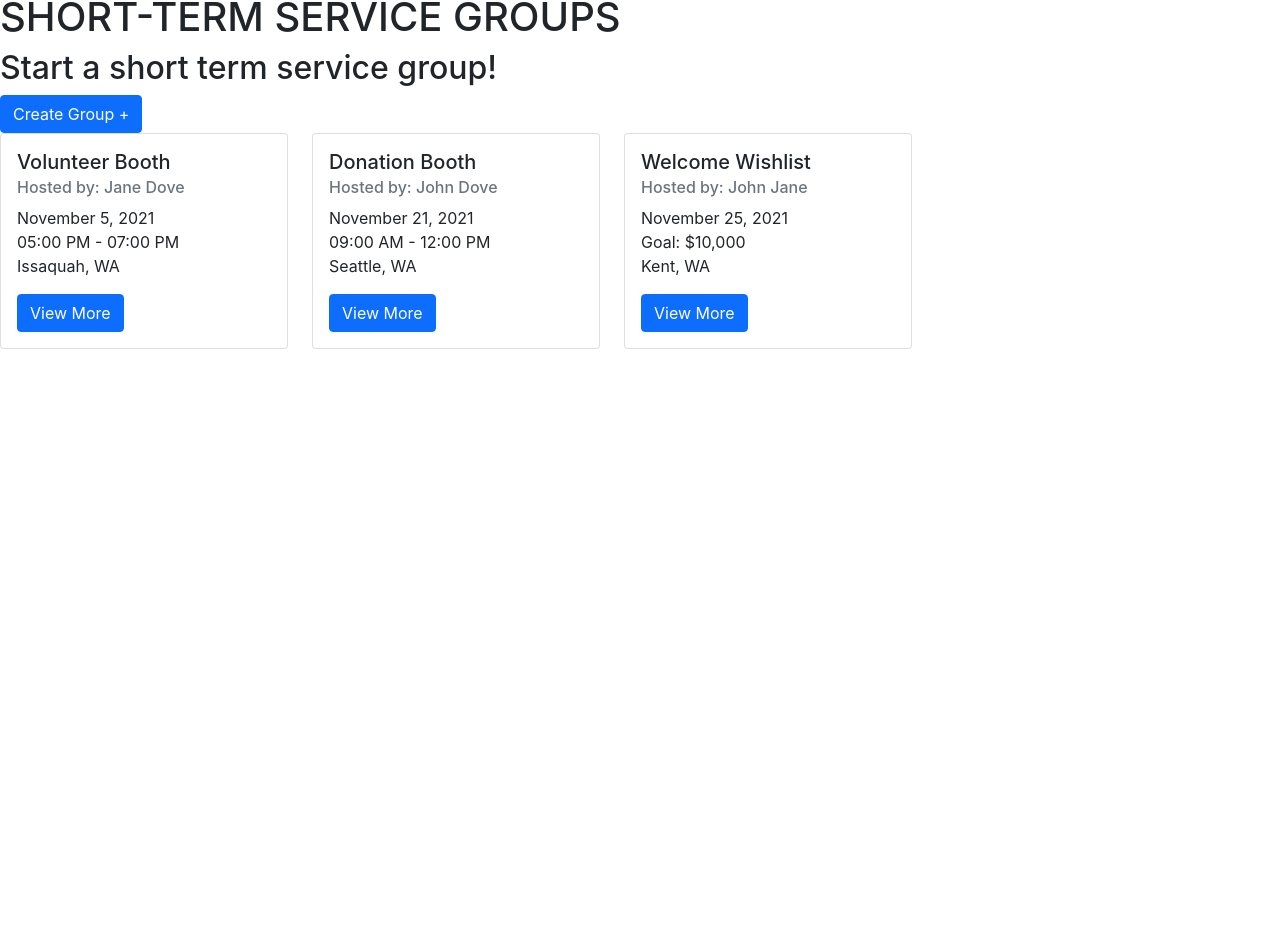
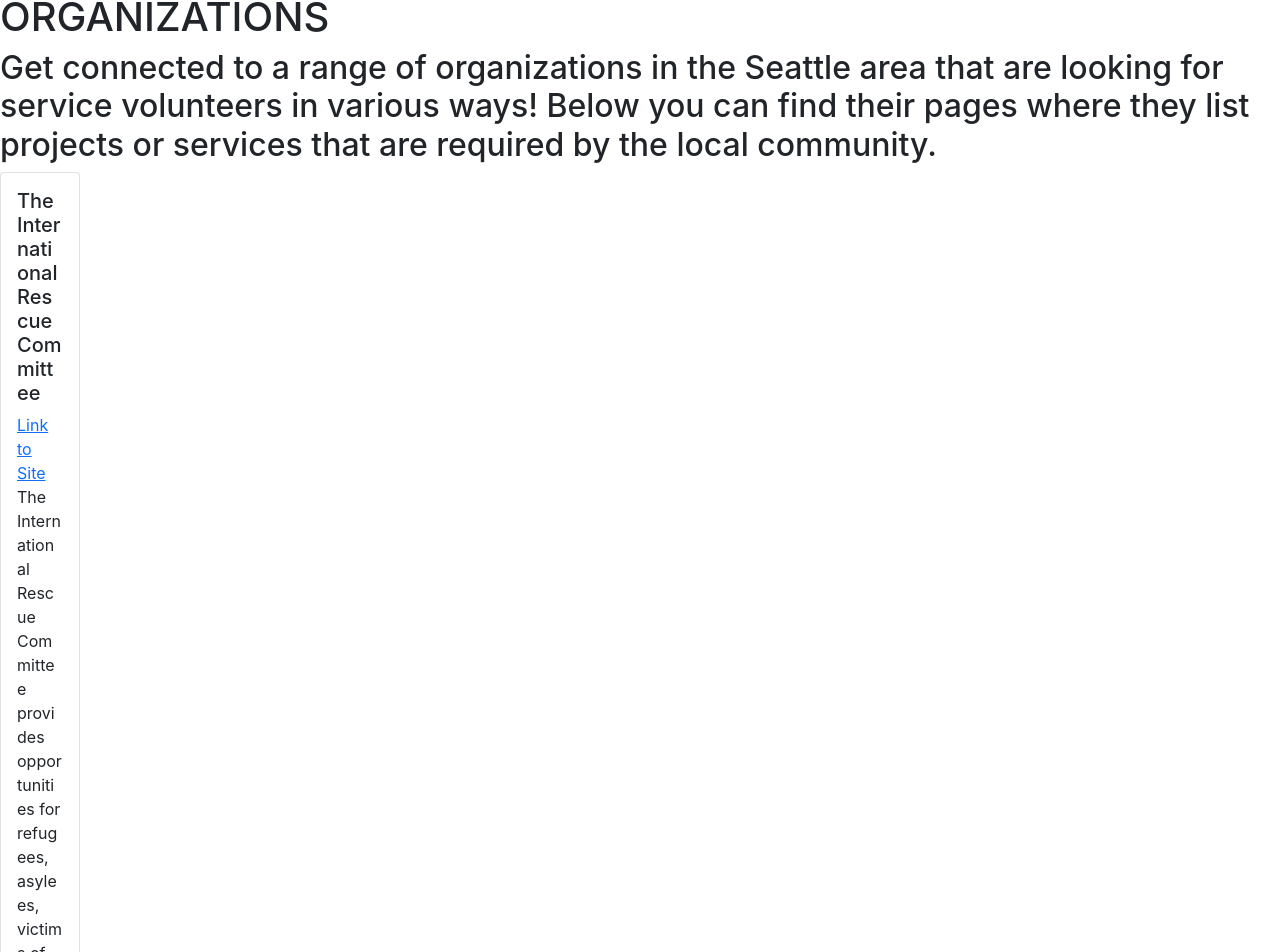
Before and after one commit to UW-INFO442-AU21/group6-refugees, a React (Create React App) app in the folder my-app/: page / in a window 1280 px wide. Shown: the part 7-959 px from the top of the page. Before the commit the page ends 800 px from the top, so only its background shows below. Built offline with nearby package versions, Linux system fonts and the light colour scheme.

Commit message:
Org Changes

```diff
--- a/my-app/src/group.js
+++ b/my-app/src/group.js
@@ -9,7 +9,18 @@
         <div className="Group">
             <header className="GroupHeader">
                 <h1>SHORT-TERM SERVICE GROUPS</h1>
-                <h2>Start a short term service group!</h2>
+                <h2>
+                    At the University of Washington, there a limited amount of groups and
+                    organizations that are serving the asylee and refugee communities.
+                    You can make a difference by starting a short-term service group with your peers
+                    and volunteer!"
+                </h2>
+                <p>
+                    Click on 'View More' to find out the details of the event and who is already
+                    signed up! If you have inspiration for your own event, create a group!
+                    If you are looking for inspiration, see our Orgs page to learn about what
+                    Seattle organizations are seeking assistance with in their efforts.
+                </p>
             </header>
             <Button variant="primary">Create Group +</Button>
             <Row xs={1} md={2} lg='auto' className="g-4">
@@ -48,7 +59,7 @@
                             <Card.Subtitle className="mb-2 text-muted">Hosted by: John Jane</Card.Subtitle>
                             <Card.Text>
                                 November 25, 2021<br/>
-                                Goal: $10,000<br/>
+                                12:00 PM - 03:00 PM<br/>
                                 Kent, WA
                             </Card.Text>
                             <Button variant="primary">View More</Button>
--- a/my-app/src/index.js
+++ b/my-app/src/index.js
@@ -2,12 +2,13 @@
 import ReactDOM from 'react-dom';
 import './index.css';
 //import App from './App';
-import Group from './group';
+//import Group from './group';
+import Orgs from './orgs';
 import reportWebVitals from './reportWebVitals';
 
 ReactDOM.render(
   <React.StrictMode>
-    <Group />
+    <Orgs />
   </React.StrictMode>,
   document.getElementById('root')
 );
--- /dev/null
+++ b/my-app/src/orgs.js
@@ -0,0 +1,68 @@
+import './orgs.css'
+import Card from 'react-bootstrap/Card'
+import Row from 'react-bootstrap/Row';
+import Col from 'react-bootstrap/Col';
+
+function Orgs() {
+    return(
+        <div className='Orgs'>
+            <header className="OrgsHeader">
+                <h1>ORGANIZATIONS</h1>
+                <h2>
+                    Get connected to a range of organizations in the Seattle
+                    area that are looking for service volunteers in various ways!
+                    Below you can find their pages where they list projects or
+                    services that are required by the local community.
+                </h2>
+            </header>
+            <Row xs={1} md={1} className="g-4">
+                <Col>
+                    <Card style={{ width: '5rem' }}>
+                        <Card.Body>
+                            <Card.Title>The International Rescue Committee</Card.Title>
+                            <Card.Link href="https://www.rescue.org/united-states/seattle-wa">Link to Site</Card.Link>
+                            <Card.Text>
+                                The International Rescue Committee provides opportunities for refugees,
+                                asylees, victims of human trafficking, survivors of torture,
+                                and other immigrants to thrive in America. Each year, thousands of
+                                people, forced to flee violence and persecution, are welcomed by the
+                                people of the United States into the safety and freedom of America.
+                                These individuals have survived against incredible odds. The IRC
+                                works with government bodies, civil society actors, and local
+                                volunteers to help them translate their past experiences into assets
+                                that are valuable to their new communities.
+                            </Card.Text>
+                        </Card.Body>
+                    </Card>
+                    <Card style={{ width: '5rem' }}>
+                        <Card.Body>
+                            <Card.Title>Northwest Immigrant Right Project</Card.Title>
+                            <Card.Link href="https://www.nwirp.org">Link to Site</Card.Link>
+                            <Card.Text>
+                                The NW Immigrant Right Project defend the rights of people who have
+                                a fear of persecution in their home country and help them gain safety
+                                through asylum. The asylum unit also assists pro se applicants with
+                                navigating the asylum application process and works with outside
+                                agencies, communities, and organizations to promote the rights
+                                and dignity of and offer support services to persons fleeing
+                                persecution in their home countries.
+                            </Card.Text>
+                        </Card.Body>
+                    </Card>
+                    <Card style={{ width: '5rem' }}>
+                        <Card.Body>
+                            <Card.Title>American Civil Liberties Union</Card.Title>
+                            <Card.Link href="https://www.aclu-wa.org">Link to Site</Card.Link>
+                            <Card.Text>
+                                The ACLU of Washington is a nonprofit organization devoted to defending
+                                and extending civil rights and civil liberties.
+                            </Card.Text>
+                        </Card.Body>
+                    </Card>
+                </Col>
+            </Row>
+        </div>
+    )
+}
+
+export default Orgs;
```
Also changed, not shown: my-app/src/orgs.css (added).
